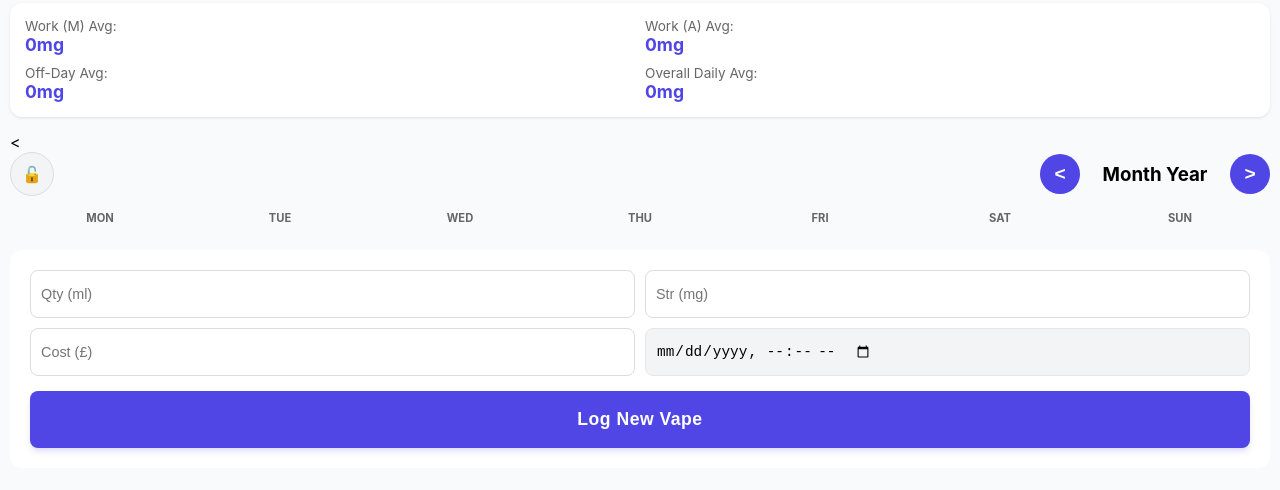
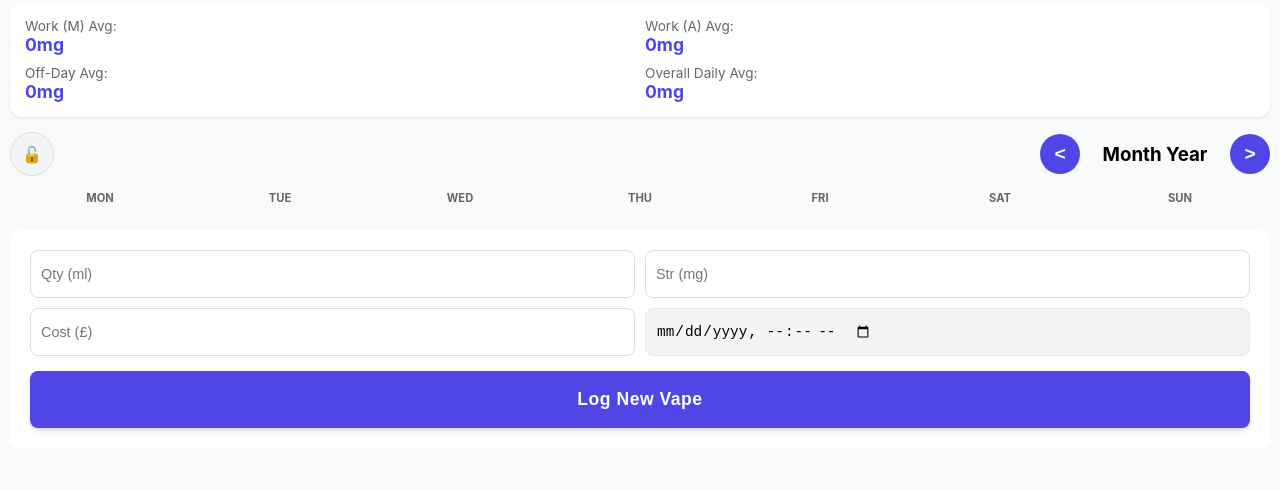
Before and after one commit to dave25uk/vape-quit-pwa, a website built with Vite: page index.html in a window 1280 px wide. Shown: the part 76-566 px from the top of the page. Built offline with nearby package versions, Linux system fonts and the light colour scheme; no server answers.

Commit message:
Update index.html

```diff
--- a/index.html
+++ b/index.html
@@ -22,7 +22,7 @@
         </section>
 
         <section id="calendar-container">
-    <<div class="calendar-header">
+    <div class="calendar-header">
     <button id="edit-lock-btn" title="Toggle Edit Mode">🔓</button>
     <div class="nav-group">
         <button id="prev-month">&lt;</button>
```
